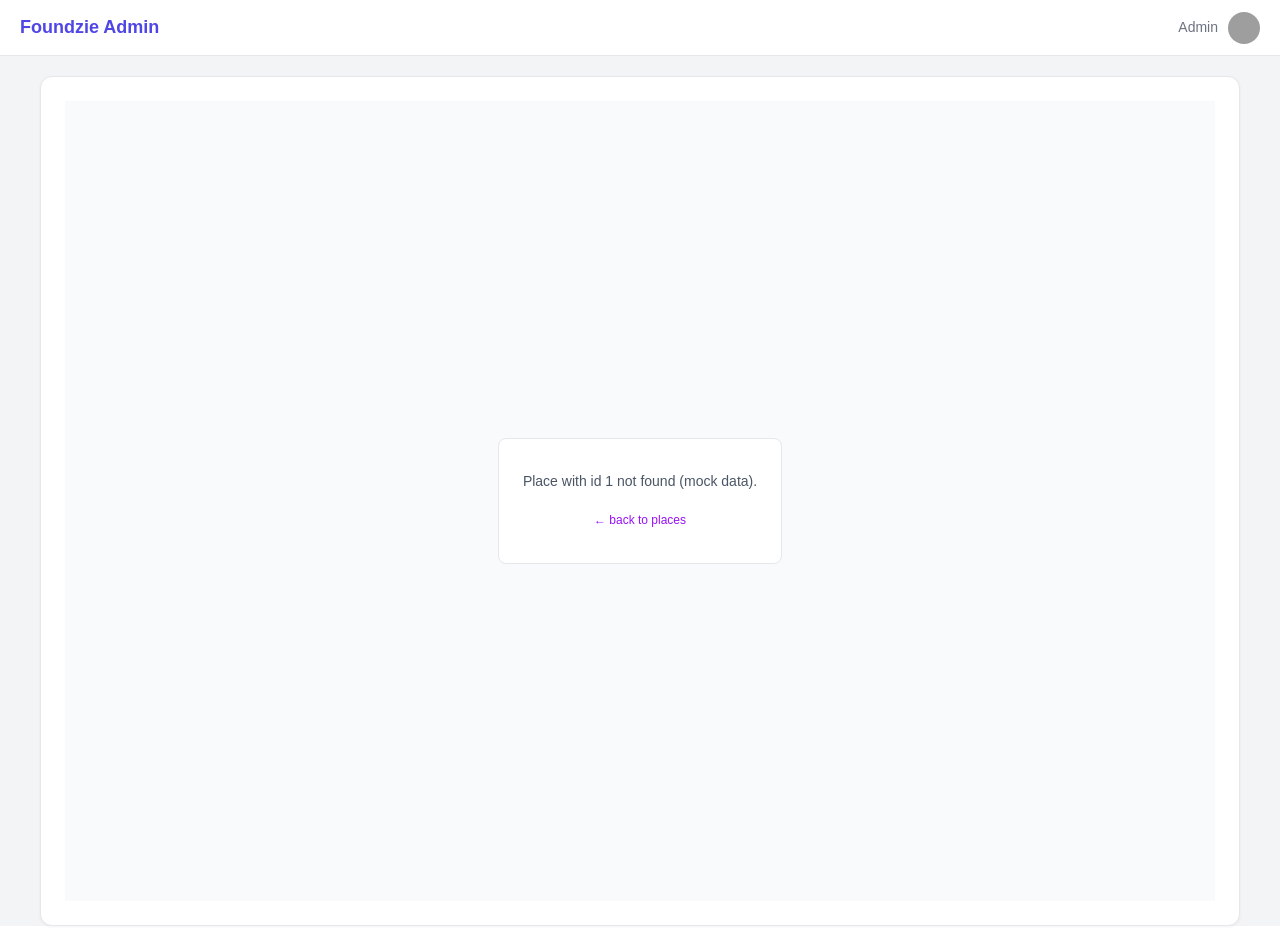
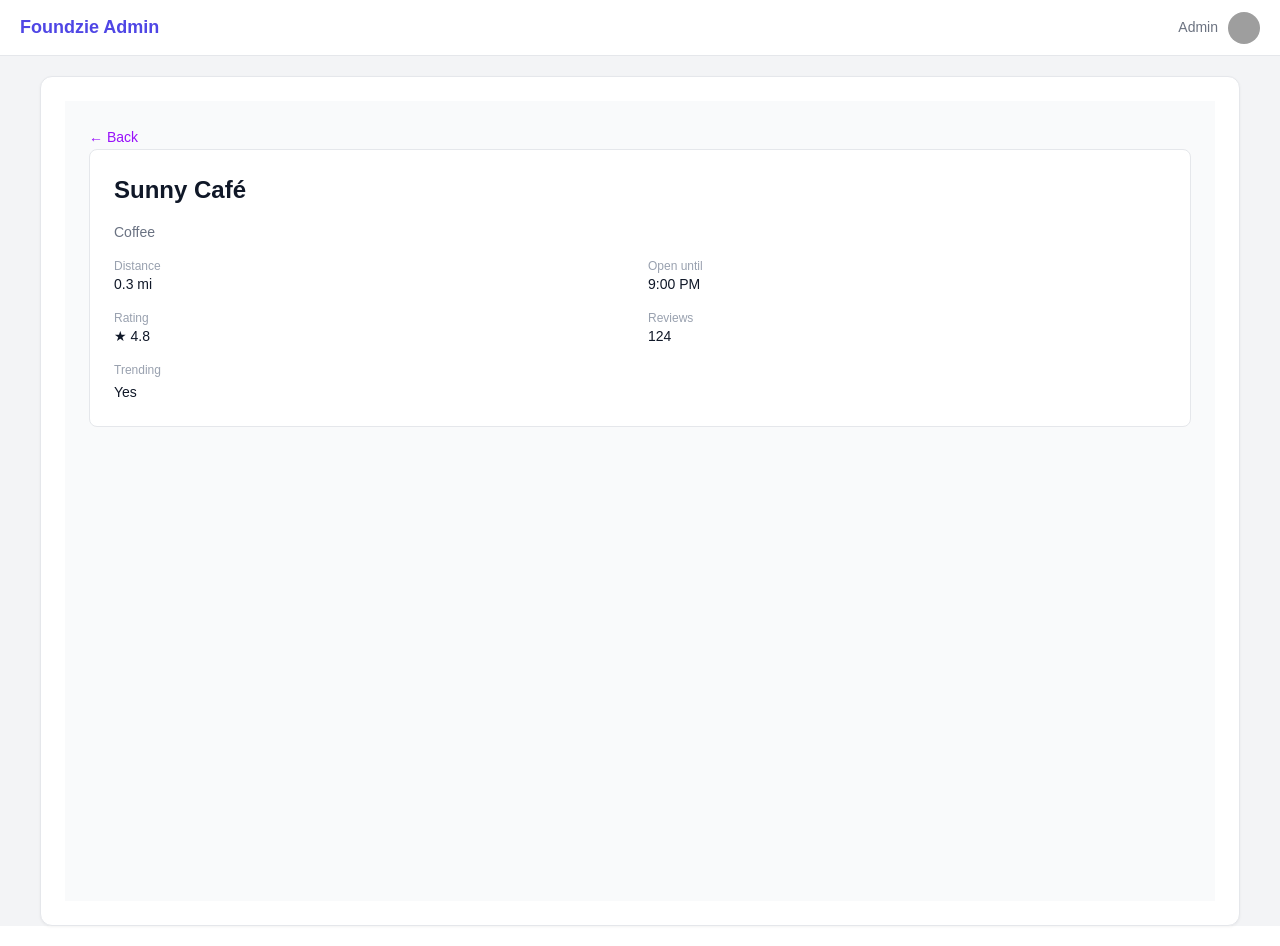
Before and after one commit to Foundzie/foundzie-v2, a Next.js app: page /admin/places/1 in a window 1280 px wide. Before the commit this address had no page. Built offline with nearby package versions, Linux system fonts and the light colour scheme; grey boxes are pictures that could not be loaded.

Commit message:
Fix admin place detail to match string ids from mockPlaces

```diff
--- a/src/app/admin/places/[id]/page.tsx
+++ b/src/app/admin/places/[id]/page.tsx
@@ -1,139 +1,81 @@
 // src/app/admin/places/[id]/page.tsx
+
 import Link from "next/link";
 import { mockPlaces } from "@/app/data/places";
 
-export default async function AdminEditPlacePage({
-  params,
-}: {
-  params: Promise<{ id: string }>;
-}) {
-  const { id } = await params;
-  const place = mockPlaces.find((p) => p.id === Number(id));
+type AdminPlacePageProps = {
+  params: {
+    id: string;
+  };
+};
+
+export default function AdminPlacePage({ params }: AdminPlacePageProps) {
+  const { id } = params;
+
+  // compare as strings so TS is happy and it matches your mock data
+  const place = mockPlaces.find((p) => String(p.id) === String(id));
 
   if (!place) {
     return (
-      <main className="min-h-screen bg-gray-50 flex items-center justify-center">
-        <div className="bg-white border border-gray-200 rounded-lg px-6 py-8 text-center">
-          <p className="text-sm text-gray-600 mb-4">
-            Place with id {id} not found (mock data).
-          </p>
-          <Link
-            href="/admin/places"
-            className="text-xs text-purple-600 hover:underline"
-          >
-            ← back to places
-          </Link>
-        </div>
+      <main className="min-h-screen bg-gray-50 p-6">
+        <Link href="/admin/places" className="text-sm text-purple-600">
+          ← Back
+        </Link>
+        <h1 className="text-xl font-semibold mt-4">Place not found</h1>
+        <p className="text-sm text-gray-500 mt-2">
+          The ID in the URL didn’t match anything in <code>src/app/data/places.ts</code>.
+        </p>
       </main>
     );
   }
 
   return (
-    <main className="min-h-screen bg-gray-50">
-      <header className="w-full bg-white border-b border-gray-200 px-6 py-4 flex items-center justify-between">
+    <main className="min-h-screen bg-gray-50 p-6 space-y-6">
+      <Link href="/admin/places" className="text-sm text-purple-600">
+        ← Back
+      </Link>
+
+      <div className="bg-white border border-gray-200 rounded-lg p-6 space-y-4">
+        <h1 className="text-2xl font-semibold text-gray-900">{place.name}</h1>
+        <p className="text-sm text-gray-500">{place.category}</p>
+
+        <div className="grid grid-cols-1 md:grid-cols-2 gap-4">
+          {"distanceMiles" in place && place.distanceMiles ? (
+            <div>
+              <p className="text-xs text-gray-400">Distance</p>
+              <p className="text-sm text-gray-900">{place.distanceMiles} mi</p>
+            </div>
+          ) : null}
+
+          {"openUntil" in place && place.openUntil ? (
+            <div>
+              <p className="text-xs text-gray-400">Open until</p>
+              <p className="text-sm text-gray-900">{place.openUntil}</p>
+            </div>
+          ) : null}
+
+          {"rating" in place && place.rating ? (
+            <div>
+              <p className="text-xs text-gray-400">Rating</p>
+              <p className="text-sm text-gray-900">★ {place.rating}</p>
+            </div>
+          ) : null}
+
+          {"reviews" in place && place.reviews ? (
+            <div>
+              <p className="text-xs text-gray-400">Reviews</p>
+              <p className="text-sm text-gray-900">{place.reviews}</p>
+            </div>
+          ) : null}
+        </div>
+
         <div>
-          <h1 className="text-xl font-semibold text-gray-900">
-            Edit place: {place.name}
-          </h1>
-          <p className="text-xs text-gray-500">
-            This matches our mock data shape in src/app/data/places.ts
+          <p className="text-xs text-gray-400 mb-1">Trending</p>
+          <p className="text-sm text-gray-900">
+            {place.trending ? "Yes" : "No"}
           </p>
         </div>
-        <Link
-          href="/admin/places"
-          className="text-[10px] text-gray-400 hover:text-gray-600"
-        >
-          ← back to places
-        </Link>
-      </header>
-
-      <section className="px-6 py-6">
-        <div className="bg-white border border-gray-200 rounded-lg p-6 max-w-xl">
-          <div className="grid gap-4">
-            <label className="text-xs text-gray-700">
-              Name
-              <input
-                defaultValue={place.name}
-                className="mt-1 w-full border border-gray-200 rounded-md px-3 py-2 text-sm"
-              />
-            </label>
-
-            <label className="text-xs text-gray-700">
-              Category
-              <select
-                defaultValue={place.category}
-                className="mt-1 w-full border border-gray-200 rounded-md px-3 py-2 text-sm"
-              >
-                <option>Coffee</option>
-                <option>Parks</option>
-                <option>Restaurants</option>
-                <option>Workspace</option>
-                <option>Events</option>
-                <option>Shopping</option>
-              </select>
-            </label>
-
-            <div className="grid grid-cols-2 gap-4">
-              <label className="text-xs text-gray-700">
-                Distance (miles)
-                <input
-                  defaultValue={place.distance}
-                  type="number"
-                  step="0.1"
-                  className="mt-1 w-full border border-gray-200 rounded-md px-3 py-2 text-sm"
-                />
-              </label>
-              <label className="text-xs text-gray-700">
-                Reviews
-                <input
-                  defaultValue={place.reviews}
-                  type="number"
-                  className="mt-1 w-full border border-gray-200 rounded-md px-3 py-2 text-sm"
-                />
-              </label>
-            </div>
-
-            <label className="text-xs text-gray-700">
-              Description
-              <textarea
-                defaultValue={place.description}
-                rows={3}
-                className="mt-1 w-full border border-gray-200 rounded-md px-3 py-2 text-sm"
-              />
-            </label>
-
-            <div className="grid grid-cols-2 gap-4">
-              <label className="text-xs text-gray-700">
-                Open until
-                <input
-                  defaultValue={place.openUntil}
-                  className="mt-1 w-full border border-gray-200 rounded-md px-3 py-2 text-sm"
-                />
-              </label>
-              <label className="text-xs text-gray-700">
-                Busy level
-                <select
-                  defaultValue={place.busy}
-                  className="mt-1 w-full border border-gray-200 rounded-md px-3 py-2 text-sm"
-                >
-                  <option>Quiet</option>
-                  <option>Moderate</option>
-                  <option>Busy</option>
-                </select>
-              </label>
-            </div>
-          </div>
-
-          <p className="text-[10px] text-gray-400 mt-4 mb-2">
-            Note: this is just a mock form right now — to actually save we’ll
-            connect it to a backend (Supabase / API route).
-          </p>
-
-          <button className="mt-2 bg-purple-600 text-white px-4 py-2 rounded-md text-sm hover:bg-purple-700">
-            Save (mock)
-          </button>
-        </div>
-      </section>
+      </div>
     </main>
   );
 }
```
